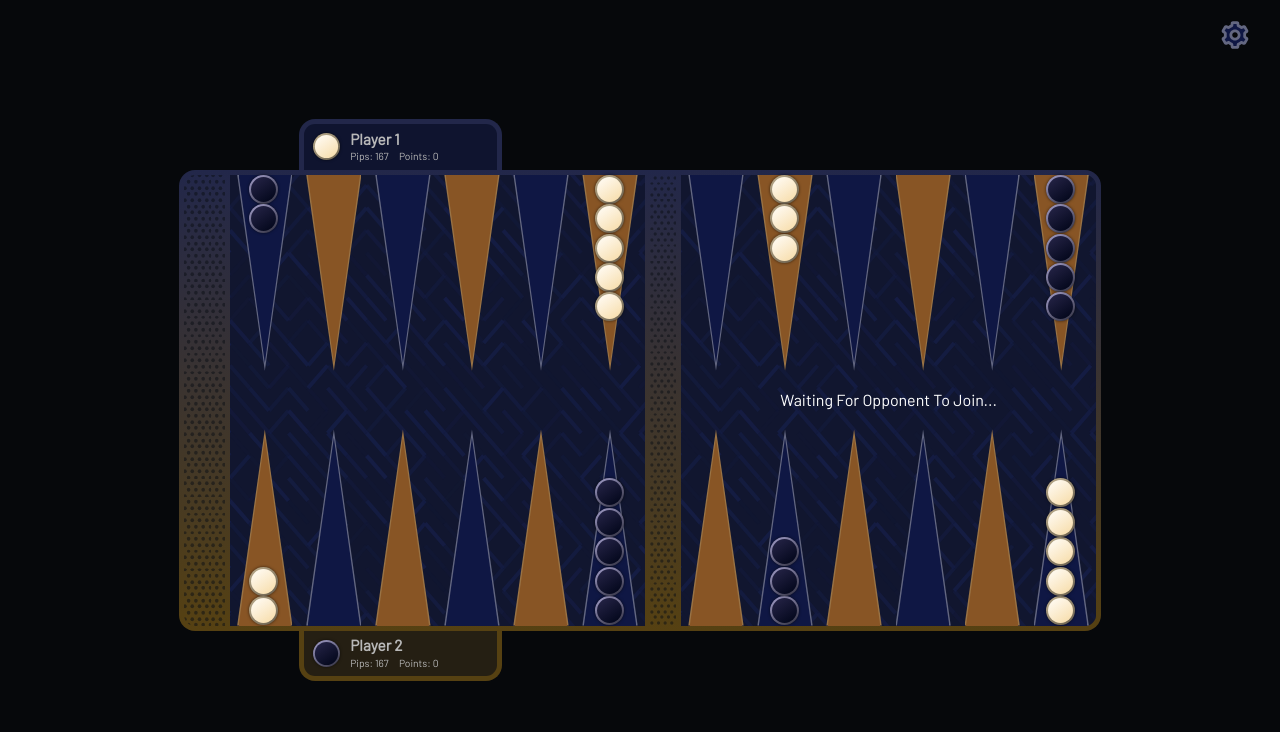
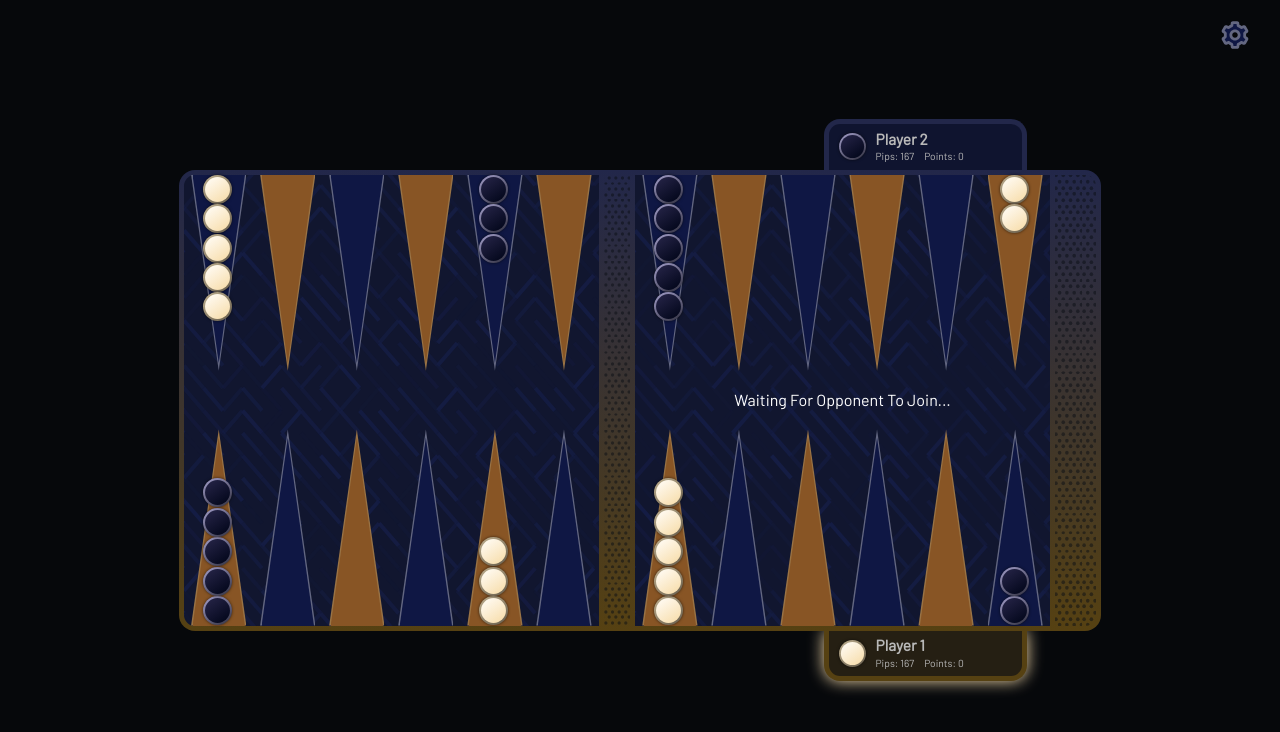
Before and after one commit to sam-swarr/backgammon, a React (Create React App) app: page /local in a window 1280 px wide. Shown: the top 732 px of the page. Built offline with nearby package versions, Linux system fonts and the light colour scheme.

Commit message:
highlight current player card

```diff
--- a/src/App.css
+++ b/src/App.css
@@ -160,7 +160,7 @@
   width: 22%;
 }
 
-.Player-card-wrapper.current-player {
+.Player-card-wrapper.current {
   filter: drop-shadow(0 0 1vh #f7dcab);
 }
 
--- a/src/App.tsx
+++ b/src/App.tsx
@@ -28,7 +28,7 @@ const App: FunctionComponent<AppProps> = () => {
       path: "/local",
       element: (
         <ActionsContext.Provider value={new LocalGameActions(dispatch)}>
-          <GameRoom playerPerspective={Player.Two} />
+          <GameRoom playerPerspective={Player.One} />
         </ActionsContext.Provider>
       ),
     },
--- a/src/PlayerCard.tsx
+++ b/src/PlayerCard.tsx
@@ -20,9 +20,10 @@ const PlayerCard: FunctionComponent<PlayerCardProps> = ({
   side,
   playerPerspective,
 }: PlayerCardProps) => {
-  const [gameBoardState, settings] = useAppSelector((state) => [
+  const [gameBoardState, settings, currentPlayer] = useAppSelector((state) => [
     state.gameBoard,
     state.settings,
+    state.currentPlayer,
   ]);
   let actions = useContext(ActionsContext);
 
@@ -62,6 +63,10 @@ const PlayerCard: FunctionComponent<PlayerCardProps> = ({
             playerPerspective === Player.One) ||
           (settings.movementDirection === MovementDirection.CounterClockwise &&
             playerPerspective === Player.Two),
+        current:
+          (side === PlayerCardSide.Bottom &&
+            currentPlayer === playerPerspective) ||
+          (side === PlayerCardSide.Top && currentPlayer !== playerPerspective),
       })}
     >
       <div className={"Player-card-checker-wrapper"}>
```
